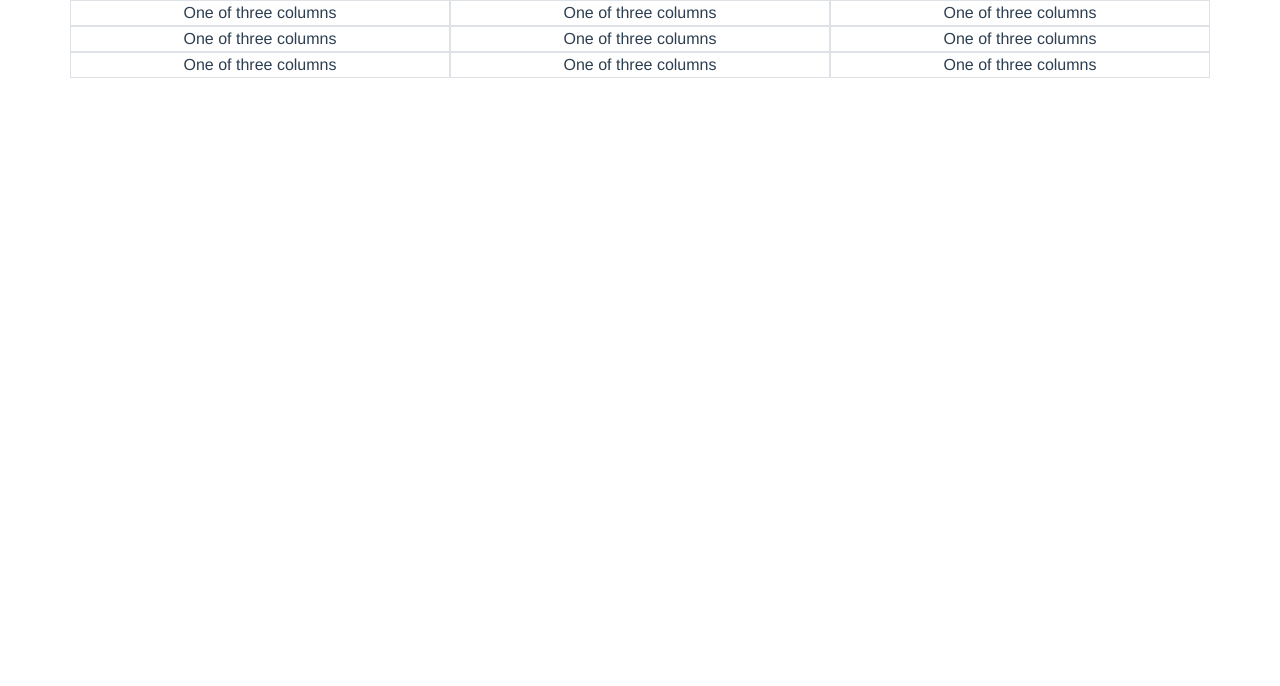
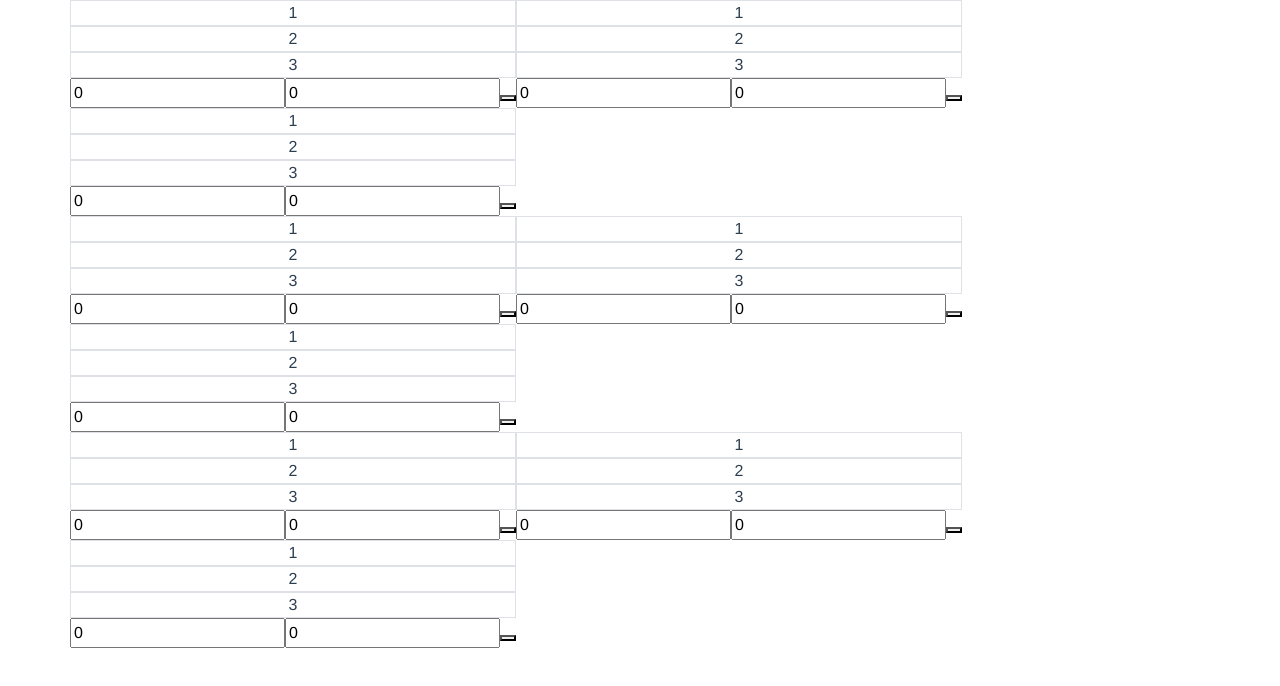
Before and after one commit to dyjung123/mandaraplanner, a Vue app in the folder frontend/: page / in a window 1280 px wide. Shown: the top 686 px of the page. Built offline with nearby package versions, Linux system fonts and the light colour scheme; the HTML template or start-up script is replaced by a standard one.

Commit message:
feat: add MandaraBox component

```diff
--- /dev/null
+++ b/frontend/src/components/MandaraBox.vue
@@ -0,0 +1,65 @@
+<template>
+  <div class="mandara-box">
+    <div class="container">
+<!--      <div class="row" v-for="(row,key,index) in myGoals.row1" :key="index">-->
+      <div class="row" v-for="(value,index) in test" :key="index">
+        <div class="col-sm border">
+          {{ value }}
+        </div>
+      </div>
+<!--        <div class="col-sm border p-0" v-for="(myGoal,k) in row" :key="k">-->
+<!--          <div class="goal-wrapper">-->
+<!--            <button @click.prevent="modifyGoal(key,k)" class="my-goal">-->
+<!--              <span v-text="myGoal">-->
+<!--              </span>-->
+<!--            </button>-->
+<!--          </div>-->
+<!--        </div>-->
+<!--      </div>-->
+    </div>
+    <input type="text" v-model="index" placeholder="index">
+    <input type="text" v-model="value" placeholder="value">
+    <button @click.prevent="modifyGoal"></button>
+  </div>
+</template>
+
+<script lang="ts">
+import {
+  Vue,
+  Component,
+} from 'vue-property-decorator';
+
+@Component
+export default class MandaraBox extends Vue {
+  myGoals: object = {
+    row1: [1, 2, 3],
+    row2: [4, 5, 6],
+    row3: [7, 8, 9],
+  };
+
+  test: Array<number> = [1, 2, 3];
+
+  index: number = 0;
+
+  value: number = 0;
+
+  modifyGoal(): void {
+    this.test[this.index] = this.value;
+    // console.log(`row : ${rowIdx}, col : ${colIdx}`);
+  }
+}
+</script>
+
+<style lang="scss" scoped>
+  .goal-wrapper {
+    width: 50px;
+    height: 50px;
+  }
+
+  .my-goal {
+    width: 100%;
+    height: 100%;
+    box-sizing: content-box;
+    padding: 0;
+  }
+</style>
--- a/frontend/src/views/MandaraView.vue
+++ b/frontend/src/views/MandaraView.vue
@@ -1,42 +1,8 @@
 <template>
   <div class="mandara">
     <div class="container">
-      <div class="row">
-        <div class="col-sm border">
-          One of three columns
-        </div>
-        <div class="col-sm border">
-          One of three columns
-        </div>
-        <div class="col-sm border">
-          One of three columns
-        </div>
-      </div>
-    </div>
-    <div class="container">
-      <div class="row">
-        <div class="col-sm border">
-          One of three columns
-        </div>
-        <div class="col-sm border">
-          One of three columns
-        </div>
-        <div class="col-sm border">
-          One of three columns
-        </div>
-      </div>
-    </div>
-    <div class="container">
-      <div class="row">
-        <div class="col-sm border">
-          One of three columns
-        </div>
-        <div class="col-sm border">
-          One of three columns
-        </div>
-        <div class="col-sm border">
-          One of three columns
-        </div>
+      <div class="row" v-for="(row,rowKey) in mandaraMatrix" :key="rowKey">
+        <MandaraBox v-for="(col) in row" :key="col" />
       </div>
     </div>
   </div>
@@ -47,9 +13,15 @@ import {
   Vue,
   Component,
 } from 'vue-property-decorator';
+import MandaraBox from '../components/MandaraBox.vue';
 
-@Component
+@Component({
+  components: {
+    MandaraBox,
+  },
+})
 export default class MandaraView extends Vue {
+  mandaraMatrix: Array<Array<number>> = [[1, 2, 3], [4, 5, 6], [7, 8, 9]];
 }
 </script>
 
```
